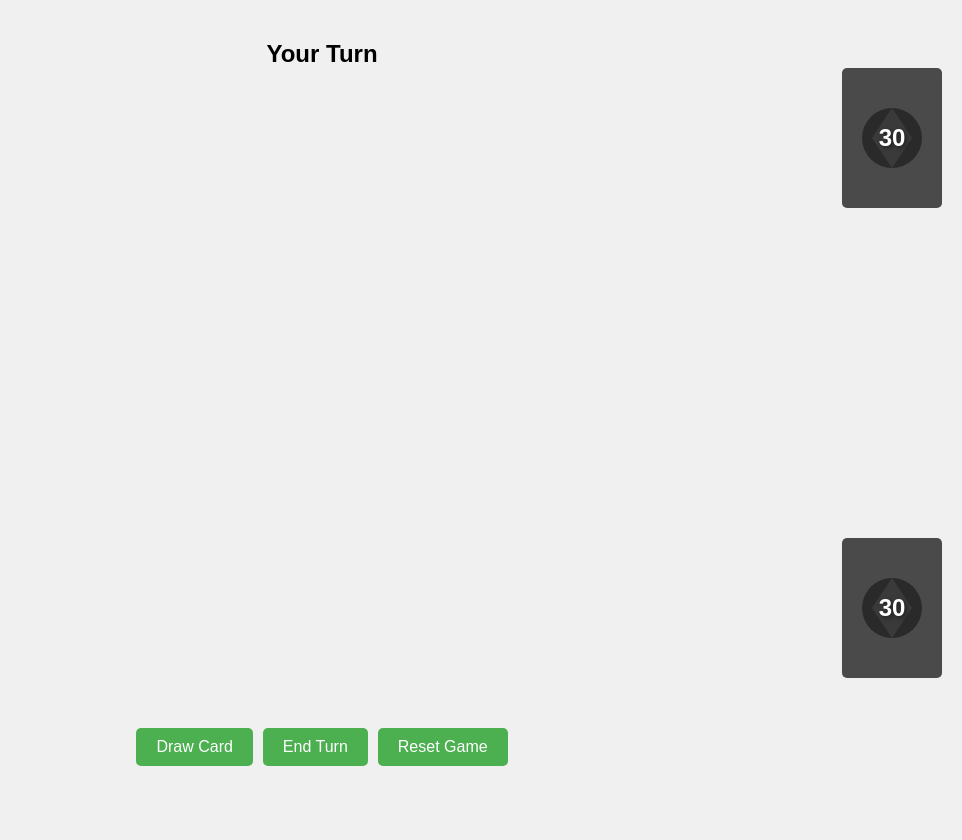
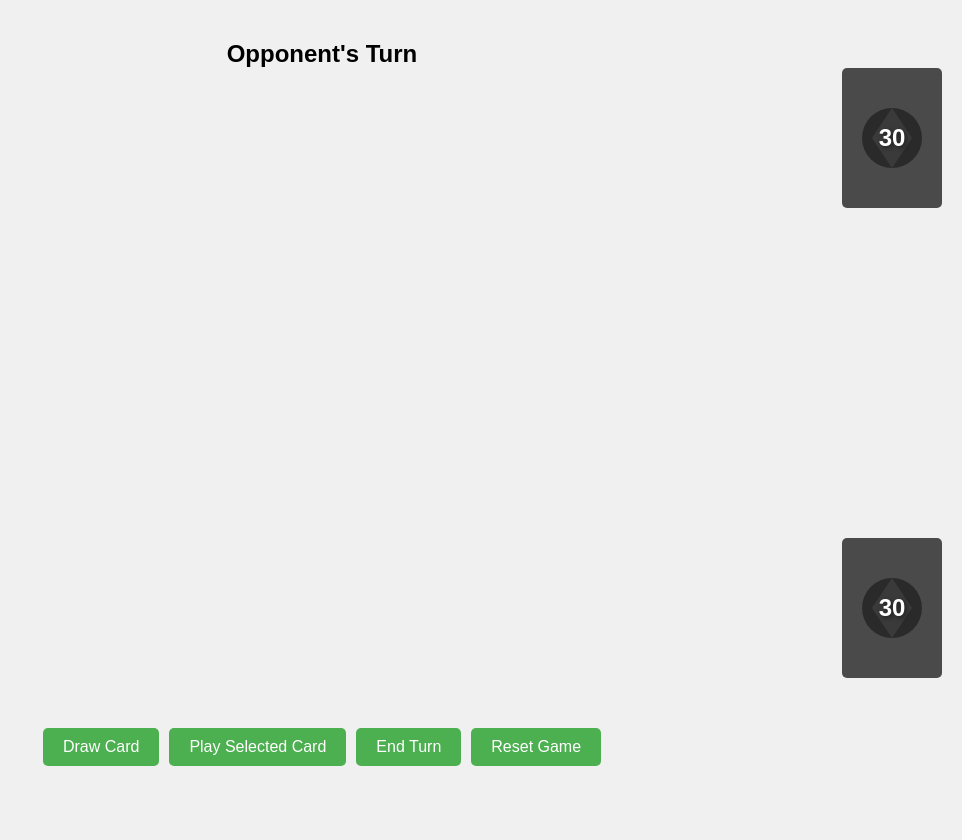
Before and after one commit to Iansogotthis/battlecards, a Flask app: page /game in a window 1280 px wide. Shown: the whole page, without its empty margins (318-1280 px from the left). Run offline with Flask 3, Linux system fonts and the light colour scheme; data that the repository does not hold is empty; some libraries are stand-ins or nearby versions.

Commit message:
Agent query: Please test the game thoroughly by playing multiple turns. Check the following: 1) Can you select individual cards in your hand? 2) Does the selected card have a visual indicator (green border)? 3) Can you play only the selected card? 4) Does the game state update correctly after playing a card? 5) Are there any issues with drawing cards or ending turns?

```diff
--- a/static/css/style.css
+++ b/static/css/style.css
@@ -38,12 +38,17 @@
     justify-content: space-between;
     padding: 5px;
     cursor: pointer;
-    transition: transform 0.3s ease-in-out;
+    transition: transform 0.3s ease-in-out, box-shadow 0.3s ease-in-out;
 }
 
 .card:hover {
     transform: translateY(-10px);
     box-shadow: 0 5px 15px rgba(0, 0, 0, 0.3);
+}
+
+.card.selected-card {
+    border: 3px solid #4CAF50;
+    box-shadow: 0 0 10px #4CAF50;
 }
 
 .card-name {
--- a/static/js/game.js
+++ b/static/js/game.js
@@ -10,6 +10,8 @@
 };
 
 const ai = new AI(gameState);
+
+let selectedCard = null;
 
 function updateGameBoard() {
     console.log('Updating game board with state:', gameState);
@@ -30,7 +32,7 @@
         );
         gameState.playerHand.forEach(card => {
             const cardElement = createCardElement(card);
-            cardElement.onclick = () => playCard(card.id);
+            cardElement.onclick = (event) => selectCard(event, card.id);
             handElement.appendChild(cardElement);
         });
     } else {
@@ -54,6 +56,7 @@
 function createCardElement(card) {
     const cardElement = document.createElement('div');
     cardElement.className = 'card';
+    cardElement.setAttribute('data-card-id', card.id);
     cardElement.innerHTML = `
         <div class="card-name">${card.name}</div>
         <div class="card-stats">
@@ -63,6 +66,25 @@
         <div class="card-type">${card.type}</div>
     `;
     return cardElement;
+}
+
+function selectCard(event, cardId) {
+    event.stopPropagation();
+    const clickedCard = event.currentTarget;
+
+    // Remove selection from previously selected card
+    if (selectedCard) {
+        selectedCard.classList.remove('selected-card');
+    }
+
+    // If the clicked card is already selected, deselect it
+    if (selectedCard === clickedCard) {
+        selectedCard = null;
+    } else {
+        // Select the new card
+        clickedCard.classList.add('selected-card');
+        selectedCard = clickedCard;
+    }
 }
 
 function updateDeckCounts() {
@@ -131,12 +153,19 @@
         });
 }
 
-function playCard(cardId) {
-    console.log('Attempting to play card:', cardId);
+function playCard() {
+    console.log('Attempting to play card');
     if (gameState.currentTurn !== 'player') {
         showError("It's not your turn!");
         return;
     }
+
+    if (!selectedCard) {
+        showError("Please select a card to play");
+        return;
+    }
+
+    const cardId = selectedCard.getAttribute('data-card-id');
 
     fetch('/api/play_card', {
         method: 'POST',
@@ -154,12 +183,13 @@
         .then(data => {
             console.log('Card played successfully:', data);
             if (data.success) {
-                const cardIndex = gameState.playerHand.findIndex(card => card.id === cardId);
+                const cardIndex = gameState.playerHand.findIndex(card => card.id === parseInt(cardId));
                 const playedCard = gameState.playerHand.splice(cardIndex, 1)[0];
                 if (!Array.isArray(gameState.playerField)) {
                     gameState.playerField = [];
                 }
                 gameState.playerField.push(playedCard);
+                selectedCard = null;
                 updateGameBoard();
             }
         })
@@ -213,6 +243,7 @@
             console.log('Game reset successfully:', data);
             if (data.success) {
                 gameState = data.new_state;
+                selectedCard = null;
                 updateGameBoard();
             }
         })
@@ -260,11 +291,13 @@
 window.onload = function() {
     console.log('Window loaded, initializing game...');
     const drawButton = document.getElementById('draw-button');
+    const playButton = document.getElementById('play-button');
     const endTurnButton = document.getElementById('end-turn-button');
     const resetButton = document.getElementById('reset-button');
 
-    if (drawButton && endTurnButton && resetButton) {
+    if (drawButton && playButton && endTurnButton && resetButton) {
         drawButton.addEventListener('click', drawCard);
+        playButton.addEventListener('click', playCard);
         endTurnButton.addEventListener('click', endTurn);
         resetButton.addEventListener('click', resetGame);
         console.log('Event listeners attached to buttons');
--- a/templates/game.html
+++ b/templates/game.html
@@ -27,6 +27,7 @@
         </div>
         <div class="controls">
             <button id="draw-button" class="game-button">Draw Card</button>
+            <button id="play-button" class="game-button">Play Selected Card</button>
             <button id="end-turn-button" class="game-button">End Turn</button>
             <button id="reset-button" class="game-button">Reset Game</button>
         </div>
```
